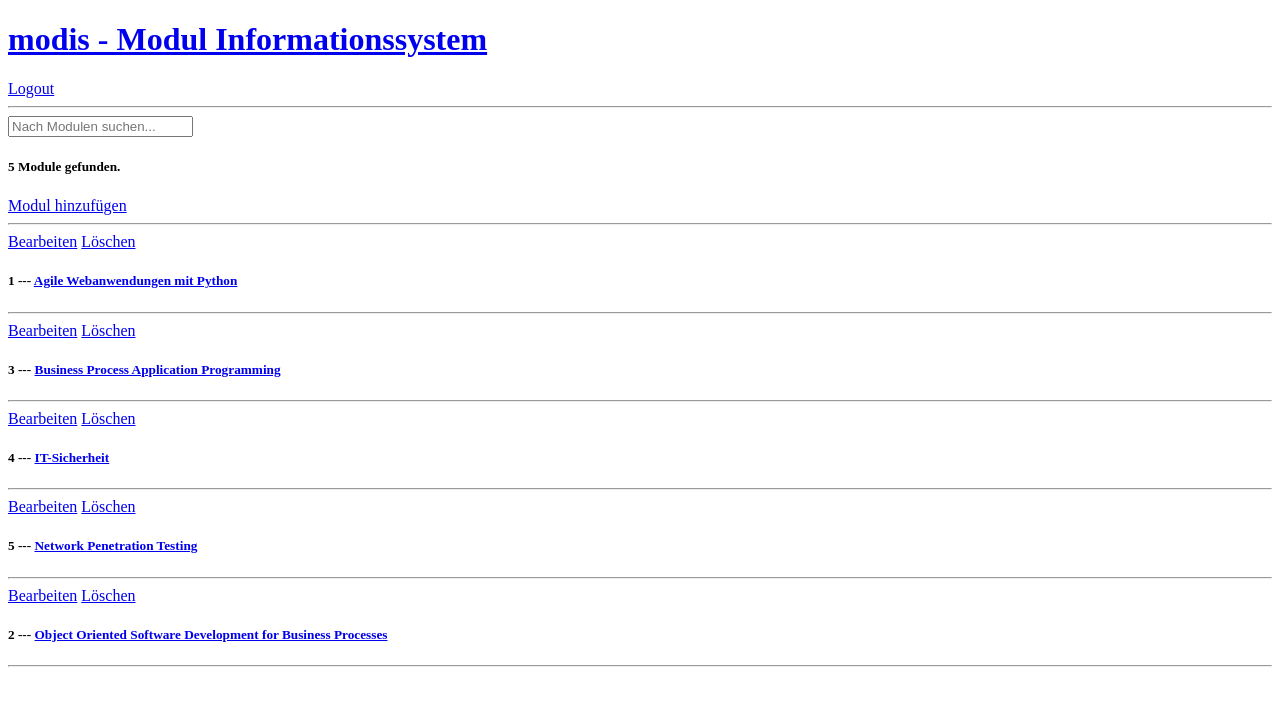
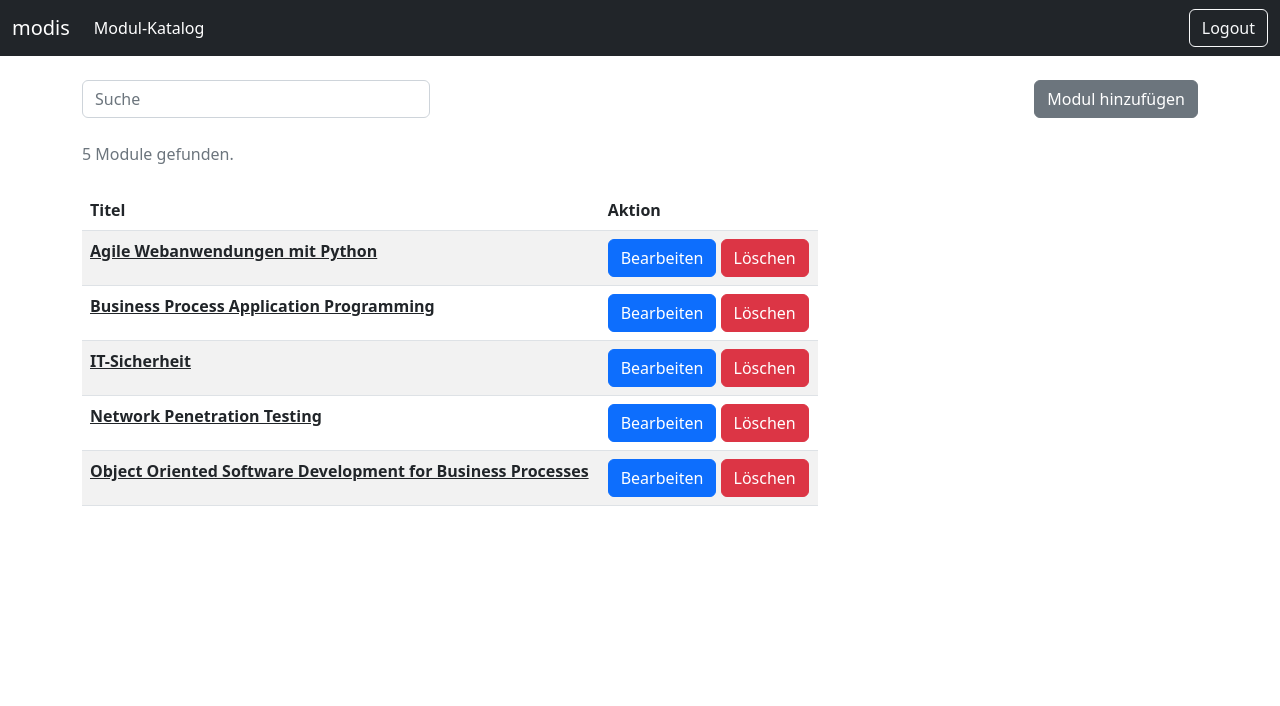
Before and after one commit to andreasschmid98/modis-pyweb-ws2022, a Django app: page / in a window 1280 px wide. Shown: the top 706 px of the page. Run offline with Django 4.2, Linux system fonts and the light colour scheme; a user stored in the database is signed in; data comes from the database, SQL or seed files in the repository; both versions use the stored data as it was after the commit.

Commit message:
Add Bootstrap5 styling to the navbar.html and home.html

```diff
--- a/modis/modis/settings.py
+++ b/modis/modis/settings.py
@@ -122,10 +122,13 @@ STATIC_URL = 'static/'
 DEFAULT_AUTO_FIELD = 'django.db.models.BigAutoField'
 
 # Custom User model
+
 AUTH_USER_MODEL = 'accounts.User'
 
 # Login redirect
+
 LOGIN_REDIRECT_URL = '/'
 
 # Logout redirect
+
 LOGOUT_REDIRECT_URL = '/accounts/login'
--- a/modis/templates/home.html
+++ b/modis/templates/home.html
@@ -1,39 +1,64 @@
 {% extends 'main.html' %}
 
 {% block content %}
-
-<div class="home-container">
-
-    <form action="{% url 'home' %}">
-        <input type="text" name="q" placeholder="Nach Modulen suchen..."/>
+    <div class="container pt-4">
+        <div class="row pb-4">
+            <div class="col-4 justify-content-end">
+                <form class="d-flex" role="search" action="{% url 'home' %}">
+                    <input class="form-control me-2" type="search" name="q" placeholder="Suche" aria-label="Search">
                 </form>
-
-    <div>
-        <h5>{{ module_count }} {% if module_count == 1 %} Modul {% else %} Module {% endif %} gefunden.</h5>
-        {% if user.user_type != user.STUDENT  %}
-            <a href ="{% url 'create-module' %}">Modul hinzufügen</a>
+            </div>
+            <div class="col d-flex justify-content-end">
+                {% if user.user_type != user.STUDENT %}
+                    <a class="btn btn-secondary" href="{% url 'create-module' %}">Modul hinzufügen</a>
                 {% endif %}
-
-    <hr>
-    <div>
+            </div>
+        </div>
+        <div class="row pb-2">
+            <div class="col">
+                {% if module_count != 0 %}
+                    <p class="text-muted">{{ module_count }} {% if module_count == 1 %} Modul {% else %} Module {% endif %} gefunden.</p>
+                {% endif %}
+            </div>
+        </div>
+        {% if module_count >= 1 %}
+            <div class="row">
+                <div class="col-8">
+                    <table class="table table-striped">
+                        <thead>
+                        <tr>
+                            <th scope="col">Titel</th>
+                            <th scope="col">Aktion</th>
+                        </tr>
+                        </thead>
+                        <tbody>
                         {% for module in modules %}
-            {% if user.user_type == user.ADMIN or module.lecturer.user == user  %}
-                <a href="{% url 'update-module' module.id %}">Bearbeiten</a>
-                <a href="{% url 'delete-module' module.id %}">Löschen</a>
+                            <tr>
+                            <th scope="row"><a class="link-dark" href="{% url 'module' module.id %}">{{ module.title }} </a></th>
+                            <td>
+                                {% if user.user_type == user.ADMIN or module.lecturer.user == user %}
+                                    <a class="btn btn-primary" href="{% url 'update-module' module.id %}">Bearbeiten</a>
+                                    <a class="btn btn-danger" href="{% url 'delete-module' module.id %}">Löschen</a>
                                 {% endif %}
                                 {% if user.user_type == user.STUDENT %}
                                     {% if module in student.favourites.all %}
-                    <a href="{% url 'toggle-fav' module.id %}">Entfernen</a>
+                                        <a class="btn btn-danger" href="{% url 'toggle-fav' module.id %}">Entfernen</a>
                                     {% else %}
-                    <a href="{% url 'toggle-fav' module.id %}">Hinzufügen</a>
+                                        <a class="btn btn-success"
+                                           href="{% url 'toggle-fav' module.id %}">Hinzufügen</a>
                                     {% endif %}
                                 {% endif %}
-            <div>
-                <h5>{{ module.id }} --- <a href = "{% url 'module' module.id %}">{{ module.title }} </a></h5>
-                <hr>
-            </div>
+                            </td>
                         {% endfor %}
+                        </tbody>
+                    </table>
                 </div>
             </div>
+        {% else %}
+            <div class="alert alert-warning pt-2" role="alert">
+                <h4 class="alert-heading">Keine Module gefunden</h4>
+                <p>Es wurden leider keine Module zu diesem Suchbegriff gefunden. Bitte erneut versuchen!</p>
+            </div>
+        {% endif %}
     </div>
 {% endblock %}
--- a/modis/templates/main.html
+++ b/modis/templates/main.html
@@ -3,13 +3,12 @@
 <head>
     <meta charset="UTF-8">
     <title>modis</title>
+    <link href="https://cdn.jsdelivr.net/npm/bootstrap@5.2.3/dist/css/bootstrap.min.css" rel="stylesheet" integrity="sha384-rbsA2VBKQhggwzxH7pPCaAqO46MgnOM80zW1RWuH61DGLwZJEdK2Kadq2F9CUG65" crossorigin="anonymous">
 </head>
 <body>
-{% include 'navbar.html' %}
-
-{% block content %}
-
-{% endblock %}
-
+    {% include 'navbar.html' %}
+    {% block content %}
+    {% endblock %}
+    <script src="https://cdn.jsdelivr.net/npm/bootstrap@5.2.3/dist/js/bootstrap.bundle.min.js" integrity="sha384-kenU1KFdBIe4zVF0s0G1M5b4hcpxyD9F7jL+jjXkk+Q2h455rYXK/7HAuoJl+0I4" crossorigin="anonymous"></script>
 </body>
 </html>
--- a/modis/templates/navbar.html
+++ b/modis/templates/navbar.html
@@ -1,12 +1,31 @@
-<a href="/">
-    <h1>modis - Modul Informationssystem</h1>
-</a>
-
-
-<span><a href ="{% url 'logout' %}">Logout</a></span>
-
-{% if user.user_type == user.STUDENT %}
-    <a href="{% url 'favourites' %}">Favoriten</a>
-{% endif %}
-
-<hr>
+<!DOCTYPE html>
+<html lang="en">
+<head>
+    <meta charset="UTF-8">
+    <title>modis</title>
+</head>
+<body>
+    <nav class="navbar navbar-expand-lg navbar-light bg-dark" >
+  <div class="container-fluid">
+    <a class="navbar-brand text-white" href="/">modis</a>
+    <div class="collapse navbar-collapse" id="navbarSupportedContent">
+      <ul class="navbar-nav me-auto mb-2 mb-lg-0">
+        <li class="nav-item">
+          <a class="nav-link active text-white" aria-current="page" href="/">Modul-Katalog</a>
+        </li>
+          {% if user.user_type == user.STUDENT %}
+            <li class="nav-item">
+              <a class="nav-link active text-white" href="{% url 'favourites' %}">Favoriten</a>
+            </li>
+          {% endif %}
+      </ul>
+    </div>
+    <div class="collapse navbar-collapse" id="navbarSupportedContent">
+            <ul class="navbar-nav ms-auto mb-2 mb-lg-0">
+                <li><a class="btn btn-outline-light" aria-current="page" href ="{% url 'logout' %}">Logout</a></li>
+            </ul>
+        </div>
+  </div>
+</nav>
+</body>
+</html>
```
Also changed, not shown: modis/templates/home_old.html (added, +38 -0 lines), modis/templates/navbar_old.html (added, +12 -0 lines), modis/db.sqlite3. Lines whose indentation alone changed are shown as unchanged.
